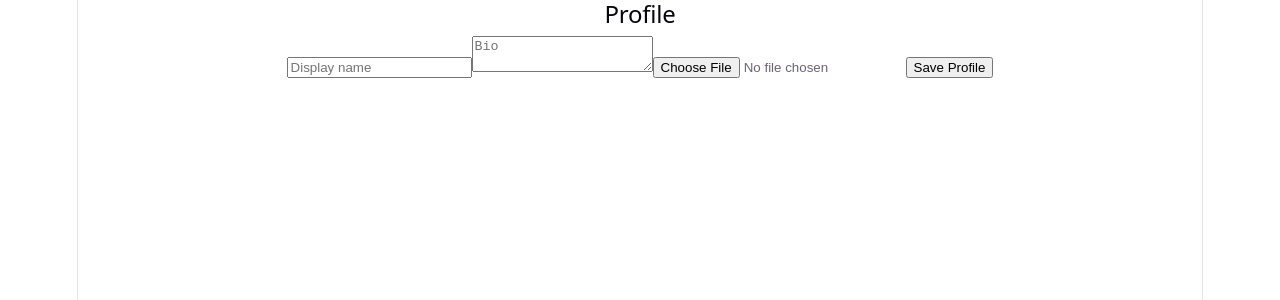
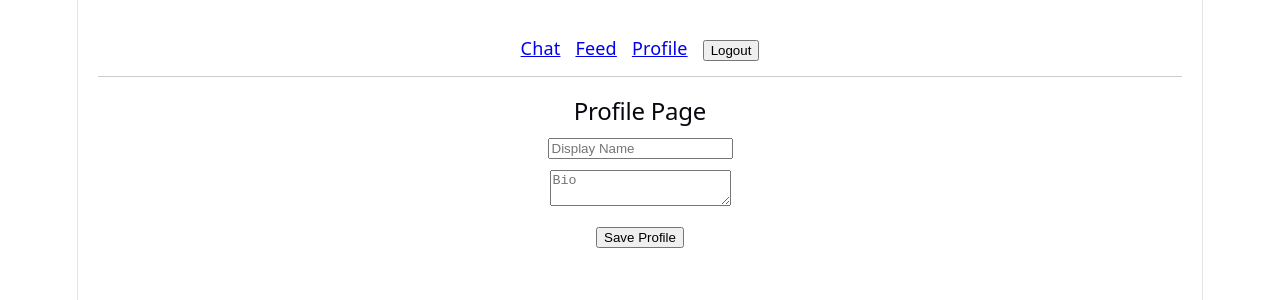
Before and after one commit to saraMir26/CST8912-FinalProject-Frontend, a React app: page /profile in a window 1280 px wide. Shown: the top 300 px of the page. Built offline with nearby package versions, Linux system fonts and the light colour scheme; the HTML template or start-up script is replaced by a standard one.

Commit message:
Add register link and navbar navigation

```diff
--- a/src/Pages/ChatPage.jsx
+++ b/src/Pages/ChatPage.jsx
@@ -1,5 +1,6 @@
 import { useEffect, useState } from "react";
 import client from "../api/client";
+import Navbar from "../components/Navbar";
 
 export default function ChatPage() {
   const [messages, setMessages] = useState([]);
@@ -12,7 +13,6 @@ export default function ChatPage() {
   const loadMessages = async () => {
     try {
       const res = await client.get("/api/chat");
-      console.log("Chat response:", res.data);
 
       if (Array.isArray(res.data)) {
         setMessages(res.data);
@@ -42,6 +42,8 @@ export default function ChatPage() {
 
   return (
     <div style={{ padding: "20px" }}>
+      <Navbar />
+
       <h2>Live Chat</h2>
 
       <div>
--- a/src/Pages/FeedPage.jsx
+++ b/src/Pages/FeedPage.jsx
@@ -1,5 +1,6 @@
 import { useEffect, useState } from "react";
 import client from "../api/client";
+import Navbar from "../components/Navbar";
 
 export default function FeedPage() {
   const [posts, setPosts] = useState([]);
@@ -12,7 +13,6 @@ export default function FeedPage() {
   const loadPosts = async () => {
     try {
       const res = await client.get("/api/posts");
-      console.log("Posts response:", res.data);
 
       if (Array.isArray(res.data)) {
         setPosts(res.data);
@@ -41,6 +41,8 @@ export default function FeedPage() {
 
   return (
     <div style={{ padding: "20px" }}>
+      <Navbar />
+
       <h2>Feed Page</h2>
 
       <input
@@ -53,7 +55,7 @@ export default function FeedPage() {
       <div style={{ marginTop: "20px" }}>
         {Array.isArray(posts) && posts.length > 0 ? (
           posts.map((post) => (
-            <div key={post.id}>
+            <div key={post.id} style={{ marginBottom: "15px" }}>
               <h4>{post.username}</h4>
               <p>{post.caption}</p>
             </div>
--- a/src/Pages/Login.jsx
+++ b/src/Pages/Login.jsx
@@ -1,40 +1,61 @@
 import { useState } from "react";
-import { useNavigate } from "react-router-dom";
+import { useNavigate, Link } from "react-router-dom";
 import client from "../api/client";
 
 export default function Login() {
   const navigate = useNavigate();
-  const [form, setForm] = useState({ email: "", password: "" });
+  const [form, setForm] = useState({
+    email: "",
+    password: ""
+  });
 
   const handleSubmit = async (e) => {
     e.preventDefault();
 
+    try {
       const res = await client.post("/api/auth/login", form);
 
       localStorage.setItem("token", res.data.token);
       localStorage.setItem("user", JSON.stringify(res.data.user));
 
       navigate("/chat");
+    } catch (error) {
+      console.error("Login error:", error);
+      alert("Login failed");
+    }
   };
 
   return (
+    <div style={{ padding: "20px" }}>
+      <h2>Login</h2>
+
+      <form onSubmit={handleSubmit}>
         <div>
-      <h2>Login</h2>
-      <form onSubmit={handleSubmit}>
           <input
             type="email"
             placeholder="Email"
             value={form.email}
             onChange={(e) => setForm({ ...form, email: e.target.value })}
           />
+        </div>
+
+        <div style={{ marginTop: "10px" }}>
           <input
             type="password"
             placeholder="Password"
             value={form.password}
             onChange={(e) => setForm({ ...form, password: e.target.value })}
           />
+        </div>
+
+        <div style={{ marginTop: "10px" }}>
           <button type="submit">Login</button>
+        </div>
       </form>
+
+      <p style={{ marginTop: "15px" }}>
+        Don’t have an account? <Link to="/register">Register here</Link>
+      </p>
     </div>
   );
 }
--- a/src/Pages/ProfilePage.jsx
+++ b/src/Pages/ProfilePage.jsx
@@ -1,49 +1,49 @@
 import { useState } from "react";
 import client from "../api/client";
+import Navbar from "../components/Navbar";
 
 export default function ProfilePage() {
   const [displayName, setDisplayName] = useState("");
   const [bio, setBio] = useState("");
-  const [file, setFile] = useState(null);
 
   const handleSave = async () => {
-    let profileImageUrl = "";
-
-    if (file) {
-      const formData = new FormData();
-      formData.append("image", file);
-
-      const uploadRes = await client.post("/api/upload", formData, {
-        headers: { "Content-Type": "multipart/form-data" }
-      });
-
-      profileImageUrl = uploadRes.data.imageUrl;
-    }
-
+    try {
       await client.post("/api/users/profile", {
         displayName,
         bio,
-      profileImageUrl
+        profileImageUrl: ""
       });
 
-    alert("Profile saved");
+      alert("Profile saved successfully!");
+    } catch (error) {
+      console.error("Error saving profile:", error);
+      alert("Failed to save profile");
+    }
   };
 
   return (
-    <div>
-      <h2>Profile</h2>
+    <div style={{ padding: "20px" }}>
+      <Navbar />
+
+      <h2>Profile Page</h2>
+
       <input
-        placeholder="Display name"
+        placeholder="Display Name"
         value={displayName}
         onChange={(e) => setDisplayName(e.target.value)}
       />
+
+      <div style={{ marginTop: "10px" }}>
         <textarea
           placeholder="Bio"
           value={bio}
           onChange={(e) => setBio(e.target.value)}
         />
-      <input type="file" onChange={(e) => setFile(e.target.files[0])} />
+      </div>
+
+      <div style={{ marginTop: "10px" }}>
         <button onClick={handleSave}>Save Profile</button>
+      </div>
     </div>
   );
 }
--- a/src/Pages/Register.jsx
+++ b/src/Pages/Register.jsx
@@ -1,5 +1,5 @@
 import { useState } from "react";
-import { useNavigate } from "react-router-dom";
+import { useNavigate, Link } from "react-router-dom";
 import client from "../api/client";
 
 export default function Register() {
@@ -12,33 +12,56 @@ export default function Register() {
 
   const handleSubmit = async (e) => {
     e.preventDefault();
+
+    try {
       await client.post("/api/auth/register", form);
+      alert("Registration successful!");
       navigate("/");
+    } catch (error) {
+      console.error("Register error:", error);
+      alert("Registration failed");
+    }
   };
 
   return (
+    <div style={{ padding: "20px" }}>
+      <h2>Register</h2>
+
+      <form onSubmit={handleSubmit}>
         <div>
-      <h2>Register</h2>
-      <form onSubmit={handleSubmit}>
           <input
             placeholder="Username"
             value={form.username}
             onChange={(e) => setForm({ ...form, username: e.target.value })}
           />
+        </div>
+
+        <div style={{ marginTop: "10px" }}>
           <input
             type="email"
             placeholder="Email"
             value={form.email}
             onChange={(e) => setForm({ ...form, email: e.target.value })}
           />
+        </div>
+
+        <div style={{ marginTop: "10px" }}>
           <input
             type="password"
             placeholder="Password"
             value={form.password}
             onChange={(e) => setForm({ ...form, password: e.target.value })}
           />
+        </div>
+
+        <div style={{ marginTop: "10px" }}>
           <button type="submit">Register</button>
+        </div>
       </form>
+
+      <p style={{ marginTop: "15px" }}>
+        Already have an account? <Link to="/">Login here</Link>
+      </p>
     </div>
   );
 }
--- a/src/components/Navbar.jsx
+++ b/src/components/Navbar.jsx
@@ -0,0 +1,20 @@
+import { Link, useNavigate } from "react-router-dom";
+
+export default function Navbar() {
+  const navigate = useNavigate();
+
+  const handleLogout = () => {
+    localStorage.removeItem("token");
+    localStorage.removeItem("user");
+    navigate("/");
+  };
+
+  return (
+    <nav style={{ padding: "15px", borderBottom: "1px solid #ccc", marginBottom: "20px" }}>
+      <Link to="/chat" style={{ marginRight: "15px" }}>Chat</Link>
+      <Link to="/feed" style={{ marginRight: "15px" }}>Feed</Link>
+      <Link to="/profile" style={{ marginRight: "15px" }}>Profile</Link>
+      <button onClick={handleLogout}>Logout</button>
+    </nav>
+  );
+}
```
Lines whose indentation alone changed are shown as unchanged.
